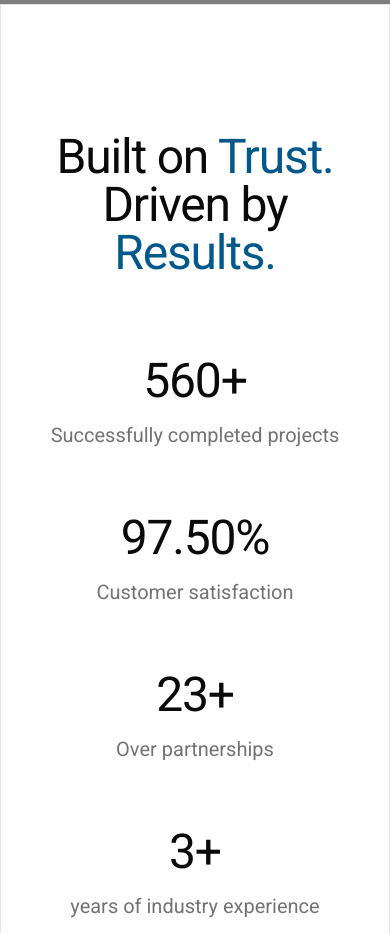
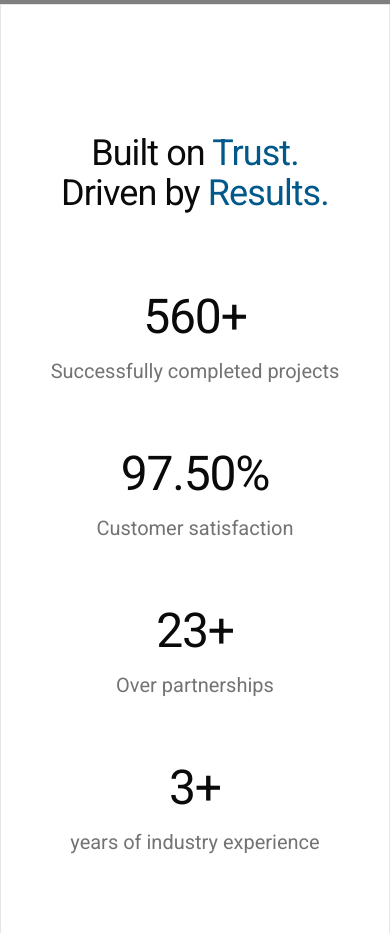
Before and after one commit to ChelakaGNeuro/company-landing-page-rework, a Next.js app: page / in a window 390 px wide. Shown: the part 840-1773 px from the top of the page. Built offline with nearby package versions, Linux system fonts and the light colour scheme; grey boxes are pictures that could not be loaded.

Commit message:
feat: enhance Statistics component with animated visibility and improved layout

```diff
--- a/components/home/statistics.tsx
+++ b/components/home/statistics.tsx
@@ -1,7 +1,13 @@
 "use client";
 
 import { useEffect, useState, useRef } from "react";
-import { animate, useMotionValue, useInView, easeOut } from "motion/react";
+import {
+  animate,
+  useMotionValue,
+  useInView,
+  easeOut,
+  motion,
+} from "motion/react";
 
 function AnimatedCounter({
   end,
@@ -76,37 +82,22 @@ const metrics = [
 ];
 
 export function Statistics() {
-  const [isVisible, setIsVisible] = useState(false);
-  const sectionRef = useRef<HTMLElement>(null);
-
-  useEffect(() => {
-    const observer = new IntersectionObserver(
-      ([entry]) => {
-        if (entry.isIntersecting) setIsVisible(true);
-      },
-      { threshold: 0.1 },
-    );
-
-    if (sectionRef.current) observer.observe(sectionRef.current);
-    return () => observer.disconnect();
-  }, []);
-
   return (
     <section
       id="studio"
-      ref={sectionRef}
       className="relative  border lg:px-24 md:px-12 sm:px-4 xs:px-2 pt-32 pb-24 "
     >
       <div className="max-w-[1350px] mx-auto px-6 lg:px-12 xs:px-2 sm:justify-center sm:items-center xs:justify-center xs:items-center lg:block sm:flex flex-col">
         {/* Header */}
-        <div className="flex flex-col gap-8 mb-12 lg:mb-12">
-          <div>
+        <motion.div
+          className="flex flex-col gap-8 mb-12 lg:mb-12"
+          initial={{ opacity: 0, y: 16 }}
+          whileInView={{ opacity: 1, y: 0 }}
+          viewport={{ once: true, amount: 0.3 }}
+          transition={{ duration: 0.7, ease: easeOut }}
+        >
           <h2
-              className={`text-4xl text-foreground  lg:text-6xl md:text-6xl sm:text-6xl xs:text-5xl  xs:text-center lg:text-start font-display tracking-tight transition-all duration-700 ${
-                isVisible
-                  ? "opacity-100 translate-y-0"
-                  : "opacity-0 translate-y-4"
-              }`}
+            className="text-4xl sm:text-6xl lg:text-6xl xs:text-center lg:text-start text-foreground font-display tracking-tight"
           >
             Built on{" "}
             <span className="text-sky-800 dark:text-cyan-400">Trust.</span>
@@ -114,30 +105,32 @@ export function Statistics() {
             Driven by{" "}
             <span className="text-sky-800 dark:text-cyan-400">Results.</span>
           </h2>
-          </div>
-        </div>
+        </motion.div>
 
         {/* Metrics Grid */}
         <div className="grid grid-cols-1 lg:grid-cols-2 md:grid-cols-1 items-center justify-center gap-px bg-background/10">
           {metrics.map((metric, index) => (
-            <div
+             <motion.div
               key={metric.label}
-              className={`bg-background xs:px-4 py-8 lg:p-12 transition-all duration-700 ${
-                isVisible
-                  ? "opacity-100 translate-y-0"
-                  : "opacity-0 translate-y-8"
-              }`}
-              style={{ transitionDelay: `${index * 100}ms` }}
+              className="bg-background xs:px-4 py-8 lg:p-12"
+              initial={{ opacity: 0, y: 32 }}
+              whileInView={{ opacity: 1, y: 0 }}
+              viewport={{ once: true, amount: 0.3 }}
+              transition={{
+                duration: 0.7,
+                ease: easeOut,
+                delay: index * 0.1,
+              }}
             >
               <AnimatedCounter
-                end={typeof metric.value === "number" ? metric.value : 0}
+                end={metric.value}
                 suffix={metric.suffix}
                 prefix={metric.prefix}
               />
               <div className="mt-4 text-2xl md:text-2xl text-muted-foreground justify-center items-center sm:flex xs:text-xl xs:justify-center xs:items-center xs:flex  lg:block">
                 {metric.label}
               </div>
-            </div>
+            </motion.div>
           ))}
         </div>
       </div>
```
Lines whose indentation alone changed are shown as unchanged.
